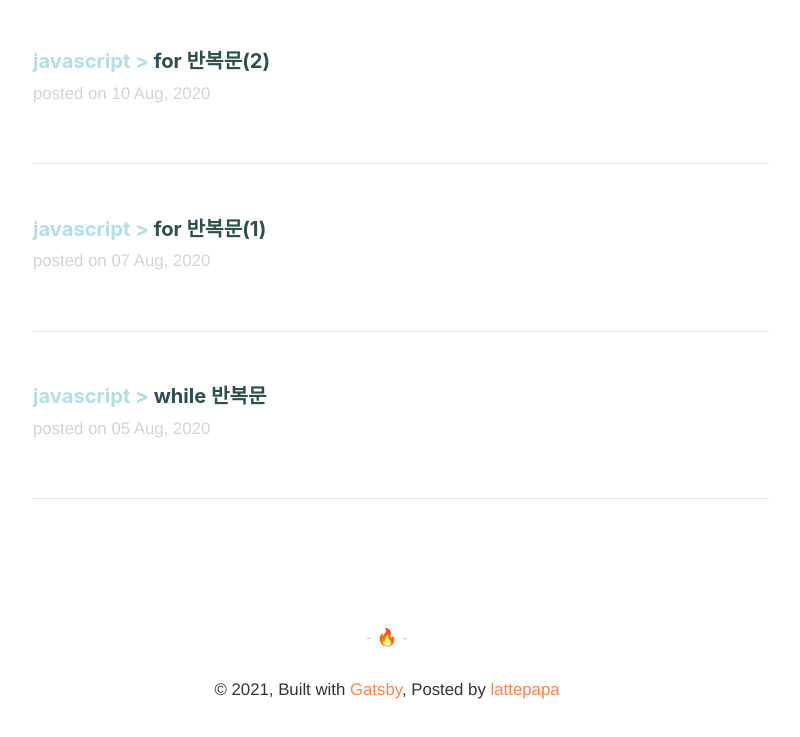
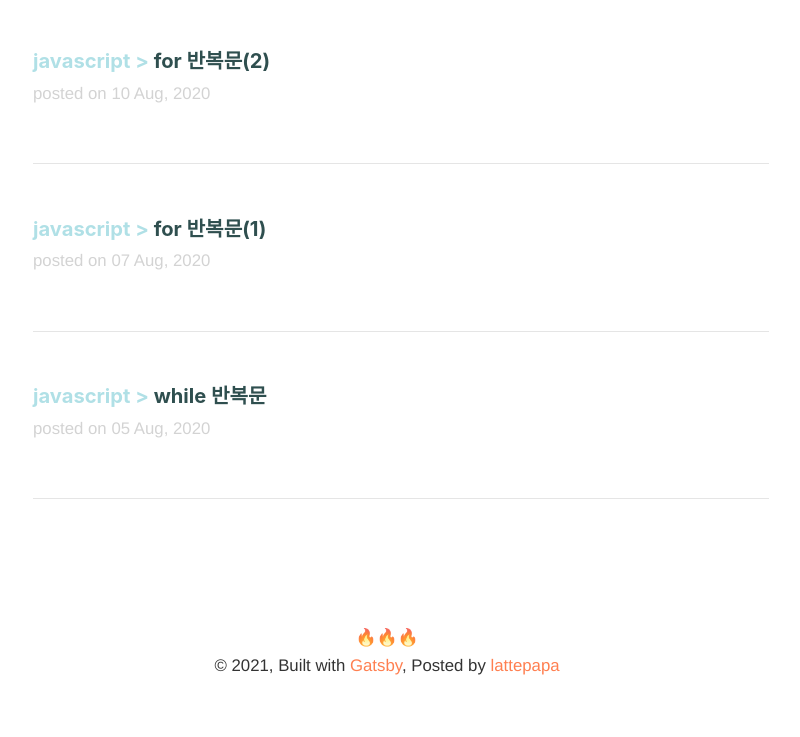
Before and after one commit to lattepapa/dlog, a Gatsby site: page / in a window 1280 px wide. Shown: the part 6646-7383 px from the top of the page, without its empty margins (253-1053 px from the left). Built offline with nearby package versions, Linux system fonts and the light colour scheme; Gatsby itself is replaced by a stand-in of ours.

Commit message:
:lipstick: emoji 태그 수정(span)

```diff
--- a/src/components/footer.js
+++ b/src/components/footer.js
@@ -9,7 +9,7 @@ const Footer = () => (
   <footer
     style={{ marginTop: `5rem`, marginBottom: `5rem`, textAlign: `center` }}
   >
-    <p style={{ color: `LightGray` }}>- &#128293; -</p>
+    <span role="img">&#128293;&#128293;&#128293;</span>
     <div>
       © {new Date().getFullYear()}, Built with {` `}
       <a
```
